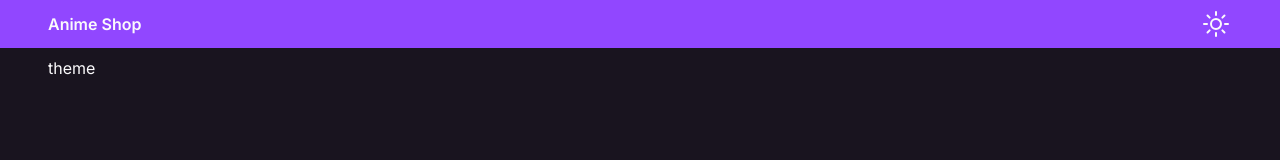
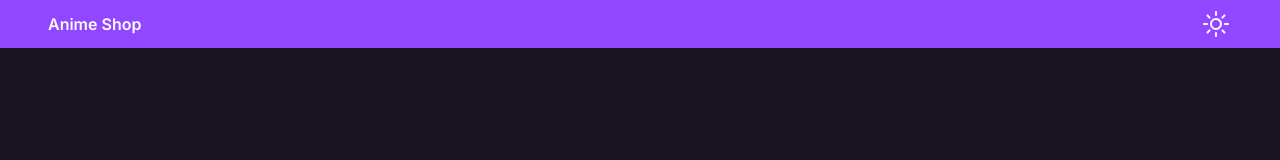
Before and after one commit to felixx78/Shop, a React (Vite) app in the folder client/: page / in a window 1280 px wide. Shown: the top 160 px of the page. Built offline with nearby package versions, Linux system fonts and the light colour scheme.

Commit message:
Removed content from Home

```diff
--- a/client/src/pages/Home.tsx
+++ b/client/src/pages/Home.tsx
@@ -1,14 +1,4 @@
-import { useDispatch } from "react-redux";
-import { themeActions } from "../reducer/themeReducer";
-
 function Home() {
-  const dispatch = useDispatch();
-  return (
-    <div className="ml-12 flex gap-4">
-      <button onClick={() => dispatch(themeActions.toggleTheme())}>
-        theme
-      </button>
-    </div>
-  );
+  return <div className="container"></div>;
 }
 export default Home;
```
